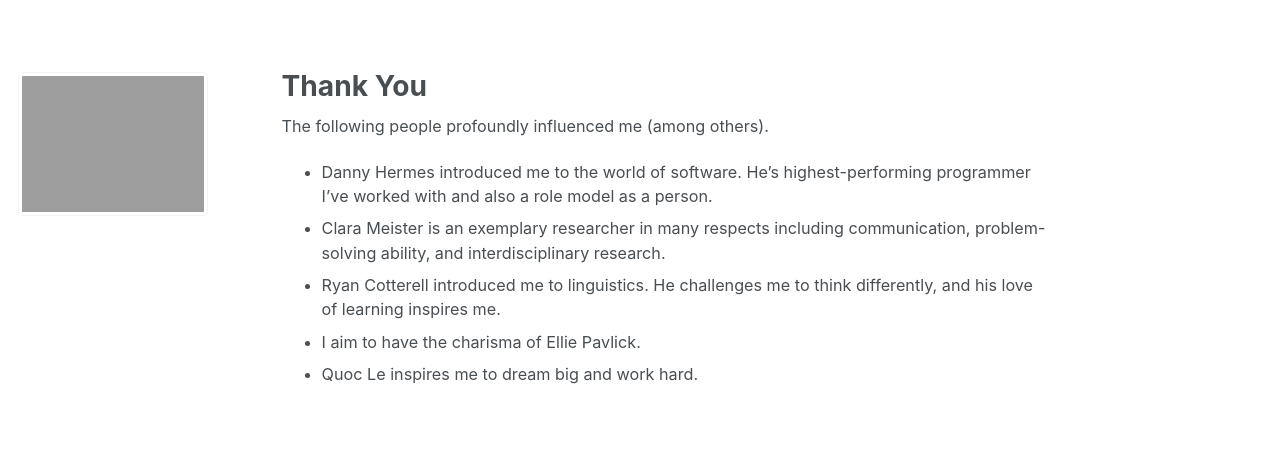
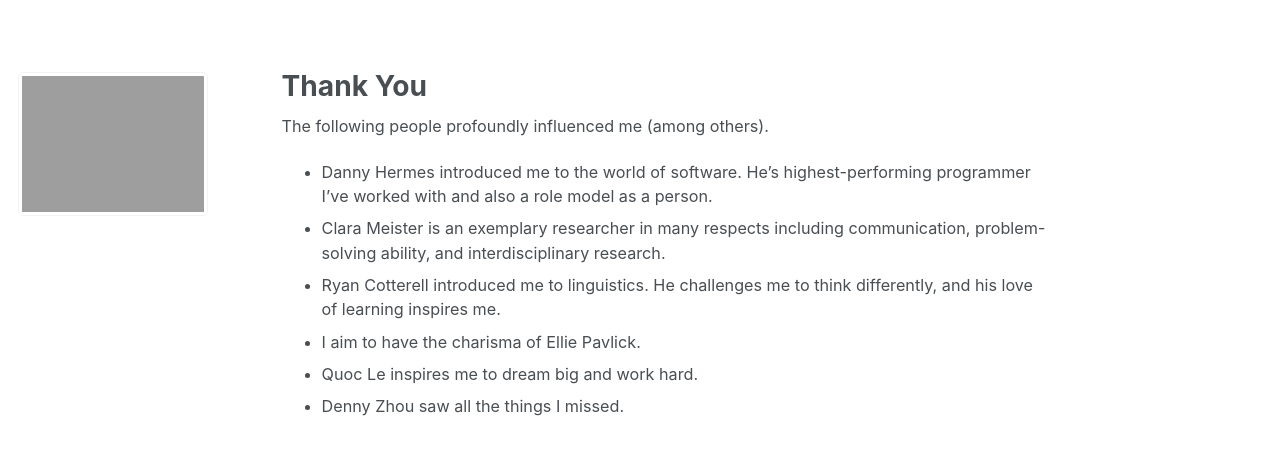
Before and after one commit to jasonwei20/jasonwei20.github.io, a Jekyll site: the page built from _pages/thanks.md, in a window 1280 px wide. Shown: the top 455 px of the page. Built offline with Jekyll 4.4.1, drawn with Linux system fonts in a browser that asks for light colours.

Commit message:
Update thanks.md

```diff
--- a/_pages/thanks.md
+++ b/_pages/thanks.md
@@ -11,5 +11,6 @@ The following people profoundly influenced me (among others).
 * Ryan Cotterell introduced me to linguistics. He challenges me to think differently, and his love of learning inspires me.
 * I aim to have the charisma of Ellie Pavlick.
 * Quoc Le inspires me to dream big and work hard.
+* Denny Zhou saw all the things I missed.
 
 <!-- And thank you to my high school teachers: Michael Auerbach, Ashley Jones, and Duncan Forbes. -->
```
